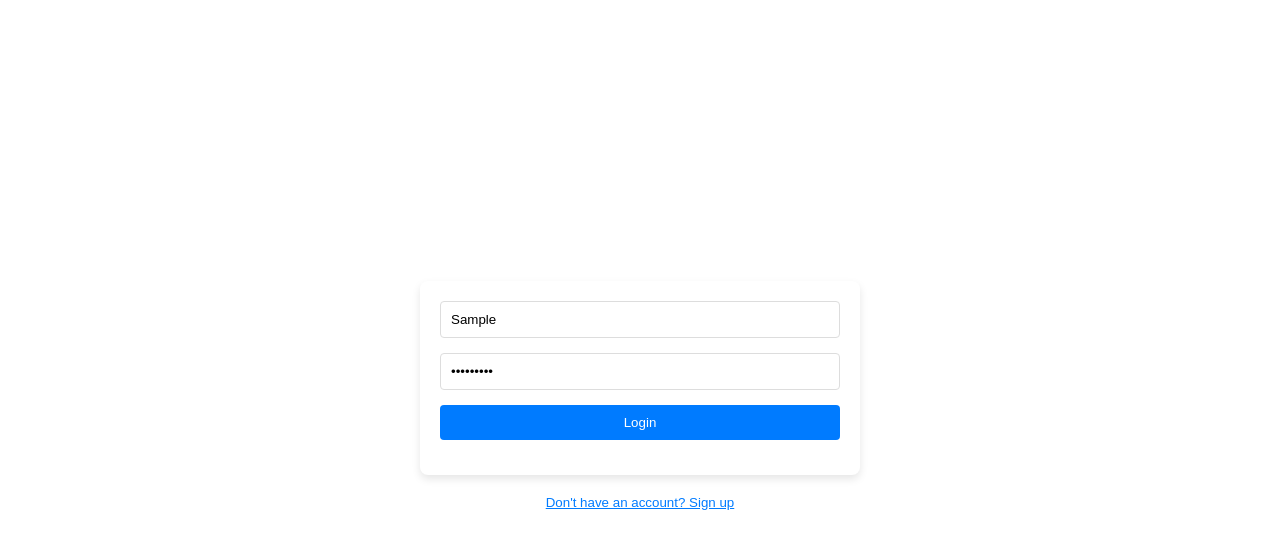
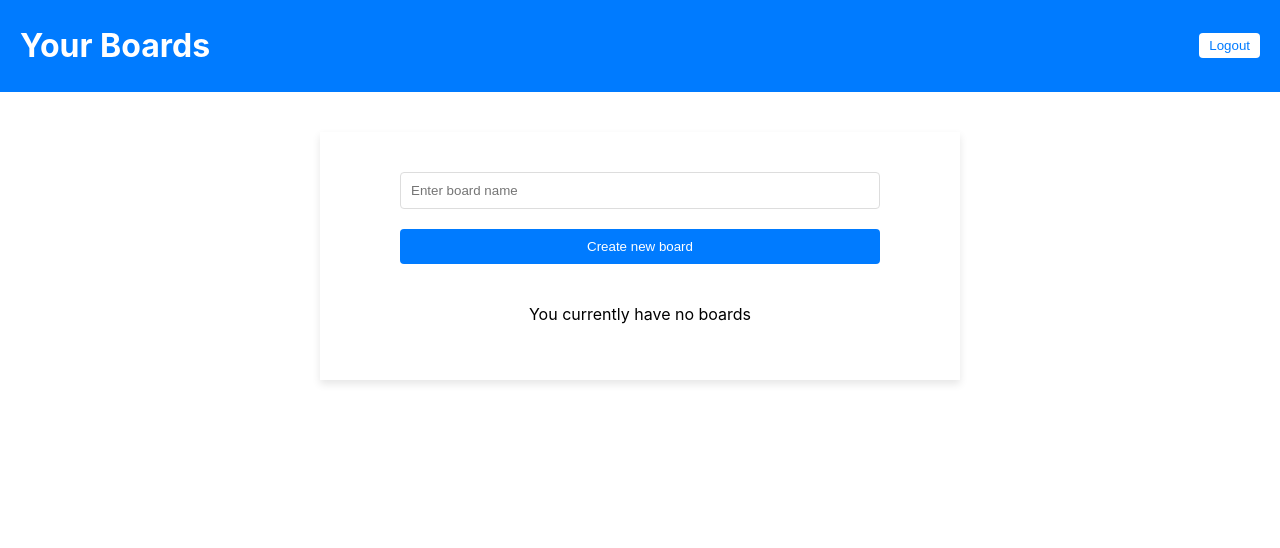
Before and after one commit to andredcoli/taskmanager, a React (Create React App) app: page / in a window 1280 px wide. Both pictures are taken after typing "Sample", "Sample123" into the empty fields and a click on the button "Login". Shown: the top 548 px of the page. Built offline with nearby package versions, Linux system fonts and the light colour scheme.

Commit message:
Major App improvements

```diff
--- a/src/App.css
+++ b/src/App.css
@@ -144,7 +144,7 @@
   display: flex;
   justify-content: space-between;
   align-items: center;
-  padding: 10px 20px;
+  padding: 5px 20px;
   background-color: #007bff;
   color: white;
 }
@@ -166,7 +166,7 @@
 
 .boards-container {
   max-width: 600px;
-  margin: 20px auto;
+  margin: 40px auto;
   box-shadow: 0 4px 8px rgba(0, 0, 0, 0.1);
   text-align: center;
   padding: 20px;
@@ -176,3 +176,76 @@
   padding: 20px;
   /* Additional styling for the no boards message */
 }
+
+/* Add these styles to your App.css */
+
+.create-board-input {
+  width: 80%; /* Adjust width as needed */
+  padding: 10px;
+  margin: 20px auto; /* Center the input field */
+  display: block; /* Make it a block element */
+  border: 1px solid #ddd;
+  border-radius: 4px;
+  box-sizing: border-box; /* Include padding and border in the element's total width and height */
+}
+
+.create-board-btn {
+  width: 80%; /* Align width with input field */
+  padding: 10px;
+  margin: 0 auto; /* Center the button */
+  display: block; /* Make it a block element */
+  background-color: #007bff; /* Theme color */
+  color: white; /* Text color */
+  border: none;
+  border-radius: 4px;
+  cursor: pointer;
+  transition: background-color 0.3s ease; /* Smooth transition for hover effect */
+}
+
+.create-board-btn:hover {
+  background-color: #0056b3; /* Darker shade on hover */
+}
+
+.create-board-input {
+  width: 80%; /* Adjust width as needed */
+  padding: 10px;
+  margin: 20px auto; /* Center the input field */
+  display: block; /* Make it a block element */
+  border: 1px solid #ddd;
+  border-radius: 4px;
+  box-sizing: border-box; /* Include padding and border in the element's total width and height */
+}
+
+.create-board-btn {
+  width: 80%; /* Align width with input field */
+  padding: 10px;
+  margin: 0 auto; /* Center the button */
+  display: block; /* Make it a block element */
+  background-color: #007bff; /* Theme color */
+  color: white; /* Text color */
+  border: none;
+  border-radius: 4px;
+  cursor: pointer;
+  transition: background-color 0.3s ease; /* Smooth transition for hover effect */
+}
+
+.create-board-btn:hover {
+  background-color: #0056b3; /* Darker shade on hover */
+}
+.board-bar {
+  background-color: #f0f0f0; /* Light grey background, adjust as needed */
+  padding: 10px;
+  margin: 10px 0;
+  border-radius: 4px;
+  box-shadow: 0 2px 4px rgba(0, 0, 0, 0.1);
+  /* Additional styling as needed */
+}
+
+.create-board-section {
+  margin-top: 20px; /* Space above the create board section */
+}
+
+.no-boards {
+  text-align: center;
+  margin-top: 20px;
+}
--- a/src/App.js
+++ b/src/App.js
@@ -1,6 +1,7 @@
+// App.js
 import React, { useState } from 'react';
 import LoginPage from './components/LoginPage';
-import Board from './components/Board';
+import YourBoards from './components/YourBoards';
 import './App.css';
 
 function App() {
@@ -21,10 +22,7 @@ function App() {
   return (
     <div className="App">
       {user ? (
-        <>
-          <button onClick={handleLogout}>Logout</button>
-          <Board />
-        </>
+        <YourBoards onLogout={handleLogout} />
       ) : (
         <LoginPage onLogin={handleLogin} />
       )}
--- a/src/components/LoginForm.jsx
+++ b/src/components/LoginForm.jsx
@@ -1,20 +1,22 @@
+// LoginForm.js
 import React from 'react';
 
-const LoginForm = ({ onLogin }) => {
-    // You can add state and form handlers here
-
+const LoginForm = ({ onLogin, onSwitchToRegister }) => {
     const handleSubmit = (event) => {
         event.preventDefault();
-        // Handle the login submission
         onLogin(/* credentials */);
     };
 
     return (
-        <form className="login-panel" onSubmit={handleSubmit}>
-            <input type="text" className="form-control" placeholder="Username" />
-            <input type="password" className="form-control" placeholder="Password" />
-            <button type="submit" className="login-btn">Login</button>
-        </form>
+        <div className="login-panel">
+            <h2 className="form-title">Login</h2>
+            <form onSubmit={handleSubmit}>
+                <input type="text" className="form-control" placeholder="Username" />
+                <input type="password" className="form-control" placeholder="Password" />
+                <button type="submit" className="login-btn">Login</button>
+            </form>
+            <button onClick={onSwitchToRegister} className="switch-btn">Sign Up</button>
+        </div>
     );
 };
 
--- a/src/components/LoginPage.jsx
+++ b/src/components/LoginPage.jsx
@@ -3,23 +3,18 @@ import React, { useState } from 'react';
 import LoginForm from './LoginForm';
 import RegistrationForm from './RegistrationForm';
 
-const LoginPage = () => {
+const LoginPage = ({ onLogin }) => {
     const [isLogin, setIsLogin] = useState(true);
 
-    const toggleForm = () => {
-        setIsLogin(!isLogin);
-    };
-
-    // You'll need to define onLogin and onRegister to handle submissions
-    const onLogin = (credentials) => {/* ... */};
-    const onRegister = (registrationData) => {/* ... */};
+    const switchToRegister = () => setIsLogin(false);
+    const switchToLogin = () => setIsLogin(true);
 
     return (
         <div className="login-container">
-            {isLogin ? <LoginForm onLogin={onLogin} /> : <RegistrationForm onRegister={onRegister} />}
-            <button onClick={toggleForm} className="switch-panel-btn">
-                {isLogin ? "Don't have an account? Sign up" : "Already have an account? Log in"}
-            </button>
+            {isLogin ?
+                <LoginForm onLogin={onLogin} onSwitchToRegister={switchToRegister} /> :
+                <RegistrationForm onSwitchToLogin={switchToLogin} />
+            }
         </div>
     );
 };
--- a/src/components/RegistrationForm.jsx
+++ b/src/components/RegistrationForm.jsx
@@ -1,22 +1,23 @@
 // RegistrationForm.js
 import React from 'react';
 
-const RegistrationForm = ({ onRegister }) => {
-    // You can add state and form handlers here
-
+const RegistrationForm = ({ onRegister, onSwitchToLogin }) => {
     const handleSubmit = (event) => {
         event.preventDefault();
-        // Handle the registration submission
         onRegister(/* registration data */);
     };
 
     return (
-        <form className="registration-panel" onSubmit={handleSubmit}>
-            <input type="text" className="form-control" placeholder="Username" />
-            <input type="password" className="form-control" placeholder="Password" />
-            <input type="password" className="form-control" placeholder="Confirm Password" />
-            <button type="submit" className="register-btn">Register</button>
-        </form>
+        <div className="registration-panel">
+            <h2 className="form-title">Sign Up</h2>
+            <form onSubmit={handleSubmit}>
+                <input type="text" className="form-control" placeholder="Username" />
+                <input type="password" className="form-control" placeholder="Password" />
+                <input type="password" className="form-control" placeholder="Confirm Password" />
+                <button type="submit" className="register-btn">Register</button>
+            </form>
+            <button onClick={onSwitchToLogin} className="switch-btn">Log In</button>
+        </div>
     );
 };
 
--- /dev/null
+++ b/src/components/YourBoards.jsx
@@ -0,0 +1,49 @@
+import React, { useState } from 'react';
+
+const YourBoards = ({ onLogout }) => {
+    const [boards, setBoards] = useState([]);
+    const [newBoardTitle, setNewBoardTitle] = useState("");
+
+    const handleCreateBoard = () => {
+        if (newBoardTitle && boards.length < 5) {
+            setBoards([...boards, { id: Date.now(), title: newBoardTitle }]);
+            setNewBoardTitle(""); // Reset input field
+        }
+    };
+
+    return (
+        <div>
+            <div className="top-bar">
+                <h1>Your Boards</h1>
+                <button onClick={onLogout} className="logout-btn">Logout</button>
+            </div>
+            <div className="boards-container">
+                {boards.map(board => (
+                    <div key={board.id} className="board-bar">
+                        {board.title}
+                    </div>
+                ))}
+                {boards.length < 5 && (
+                    <div className="create-board-section">
+                        <input
+                            type="text"
+                            className="create-board-input"
+                            value={newBoardTitle}
+                            onChange={(e) => setNewBoardTitle(e.target.value)}
+                            placeholder="Enter board name"
+                        />
+                        <button
+                            onClick={handleCreateBoard}
+                            className="create-board-btn"
+                        >
+                            Create new board
+                        </button>
+                    </div>
+                )}
+                {boards.length === 0 && <p className="no-boards">You currently have no boards</p>}
+            </div>
+        </div>
+    );
+};
+
+export default YourBoards;
```
